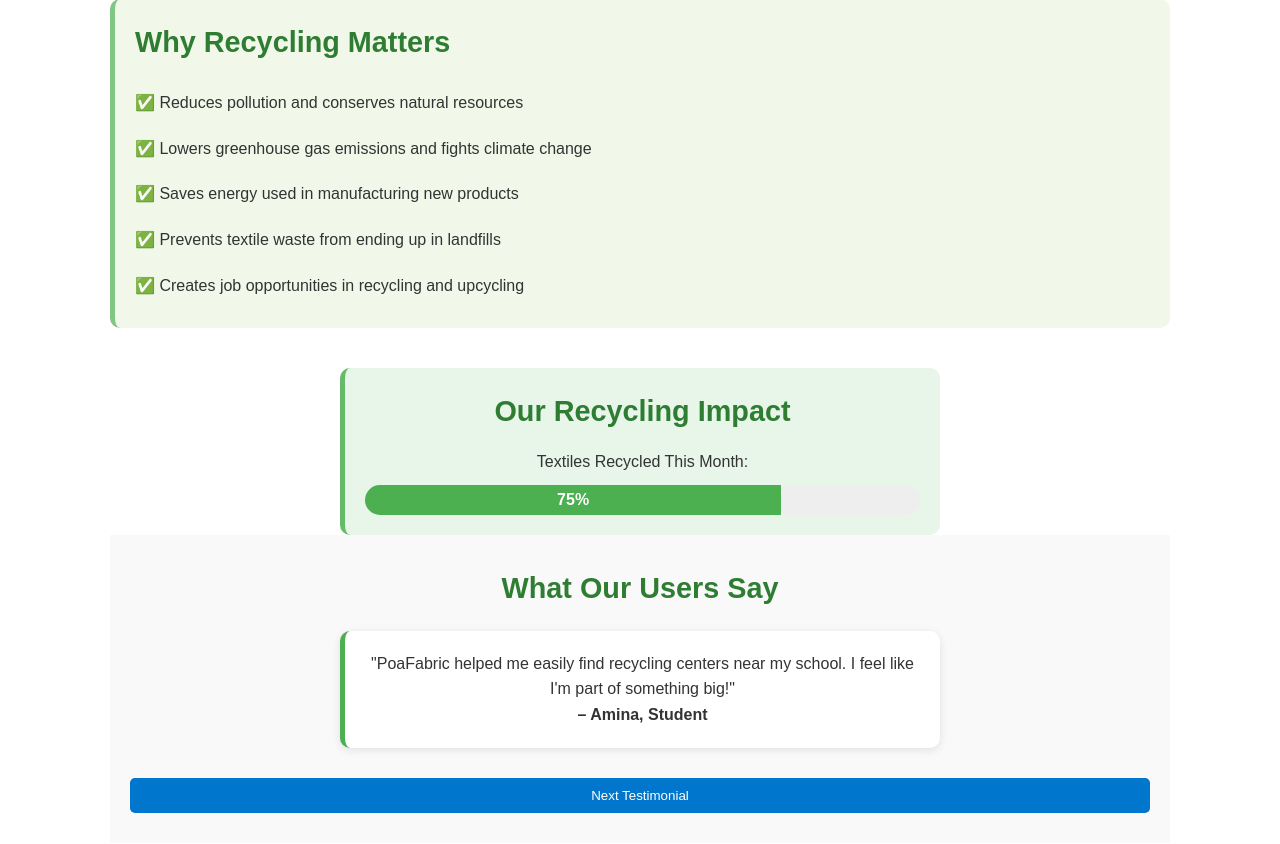
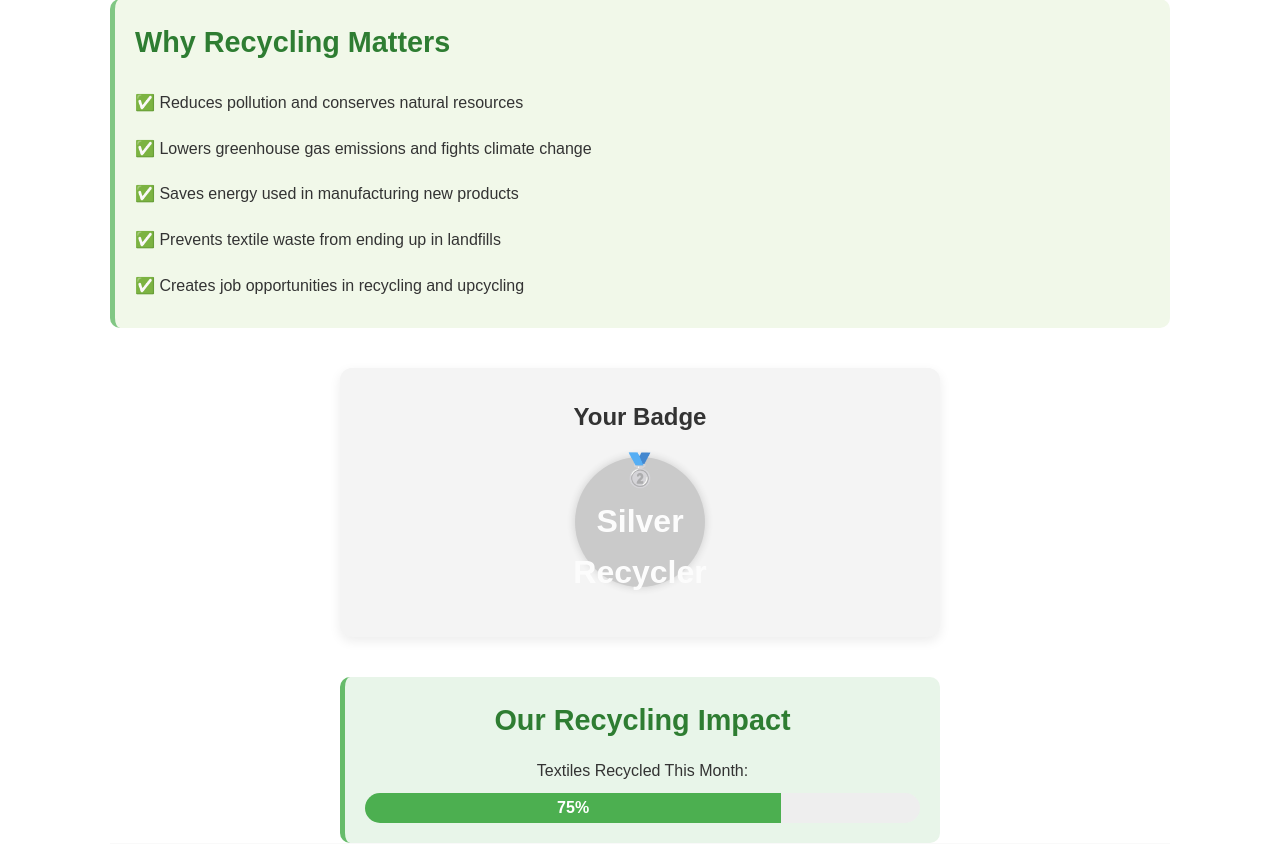
Before and after one commit to taragon/PoaFabric, a Django app: page /recycler/ in a window 1280 px wide. Shown: the part 777-1621 px from the top of the page. Run offline with Django 4.2, Linux system fonts and the light colour scheme; a user stored in the database is signed in.

Commit message:
adding budges to recycle.html

```diff
--- a/user/static/user/styles.css
+++ b/user/static/user/styles.css
@@ -288,6 +288,26 @@ iframe {
     }
 }
 
+/* Blue bar header for Upcycler */
+.blue-bar {
+    background-color: #2196F3;
+    color: white;
+    padding: 30px 20px;
+    text-align: center;
+    border-bottom: 4px solid #1976D2;
+    box-shadow: 0 4px 8px rgba(0,0,0,0.1);
+    border-radius: 0 0 12px 12px;
+}
+
+.blue-bar h1 {
+    margin: 0;
+    font-size: 32px;
+}
+
+.blue-bar p {
+    margin-top: 10px;
+    font-size: 18px;
+}
 
 
 /*recycler dashboard */
@@ -432,6 +452,88 @@ ul li {
 .logout-btn:hover, .donate-btn:hover {
     background-color: #45a049;
 }
+
+.badge-section {
+    text-align: center;
+    padding: 20px;
+  }
+
+  .badges-container {
+    display: flex;
+    justify-content: center;
+    gap: 20px;
+    flex-wrap: wrap;
+  }
+
+  .badge {
+    width: 120px;
+    height: 120px;
+    border-radius: 50%;
+    font-size: 1.2rem;
+    font-weight: bold;
+    color: white;
+    display: flex;
+    flex-direction: column;
+    justify-content: center;
+    align-items: center;
+    opacity: 0.4;
+    transform: scale(0.9);
+    transition: all 0.3s ease-in-out;
+  }
+
+  .bronze { background: #cd7f32; }
+  .silver { background: #c0c0c0; }
+  .gold { background: #ffd700; }
+
+  .unlocked {
+    opacity: 1;
+    transform: scale(1.1);
+    animation: glow 2s infinite alternate;
+  }
+
+  @keyframes glow {
+    0% { box-shadow: 0 0 5px rgba(255,255,255,0.3); }
+    100% { box-shadow: 0 0 20px rgba(255,255,255,0.9); }
+  }
+  .badge-section {
+    text-align: center;
+    margin-top: 30px;
+  }
+
+  .user-badge {
+    width: 130px;
+    height: 130px;
+    border-radius: 50%;
+    margin: 20px auto;
+    font-size: 2rem;
+    color: white;
+    font-weight: bold;
+    display: flex;
+    justify-content: center;
+    align-items: center;
+    flex-direction: column;
+    cursor: pointer;
+    opacity: 0.8;
+    transform: scale(1);
+    transition: all 0.3s ease-in-out;
+    box-shadow: 0 0 10px rgba(0,0,0,0.2);
+  }
+
+  .user-badge:hover {
+    animation: bounce 1s infinite;
+    box-shadow: 0 0 15px rgba(255,255,255,0.7);
+    opacity: 1;
+  }
+
+  .bronze { background: #cd7f32; }
+  .silver { background: #c0c0c0; }
+  .gold { background: #ffd700; }
+
+  @keyframes bounce {
+    0%, 100% { transform: translateY(0); }
+    50% { transform: translateY(-10px); }
+  }
+
 
 
 /*HoMEPAGE IMAGE */
--- a/user/templates/user/recycler.html
+++ b/user/templates/user/recycler.html
@@ -143,6 +143,15 @@
                 <li>✅ Creates job opportunities in recycling and upcycling</li>
             </ul>
         </section>
+
+        <section class="badge-section">
+  <h2>Your Badge</h2>
+  <div class="user-badge" id="userBadge" title="Your recycling progress badge">
+    🥉<p>Bronze Recycler</p>
+  </div>
+</section>
+
+
         <section class="progress-impact">
             <h2>Our Recycling Impact</h2>
             <p>Textiles Recycled This Month:</p>
@@ -244,7 +253,25 @@
         // Auto rotate every 6 seconds
         setInterval(nextTestimonial, 6000);
     </script>
+    <script>
+        const userBadge = document.getElementById("userBadge");
+        const userContribution = 12; // Simulate real data here
 
+        function assignBadge(count) {
+          if (count >= 20) {
+            userBadge.classList.add("gold");
+            userBadge.innerHTML = "🥇<p>Gold Recycler</p>";
+          } else if (count >= 10) {
+            userBadge.classList.add("silver");
+            userBadge.innerHTML = "🥈<p>Silver Recycler</p>";
+          } else {
+            userBadge.classList.add("bronze");
+            userBadge.innerHTML = "🥉<p>Bronze Recycler</p>";
+          }
+        }
+
+        assignBadge(userContribution);
+      </script>
 
 
 </body>
```
Also changed, not shown: user/templates/user/upcycler.html (+27 -22 lines), db.sqlite3.
